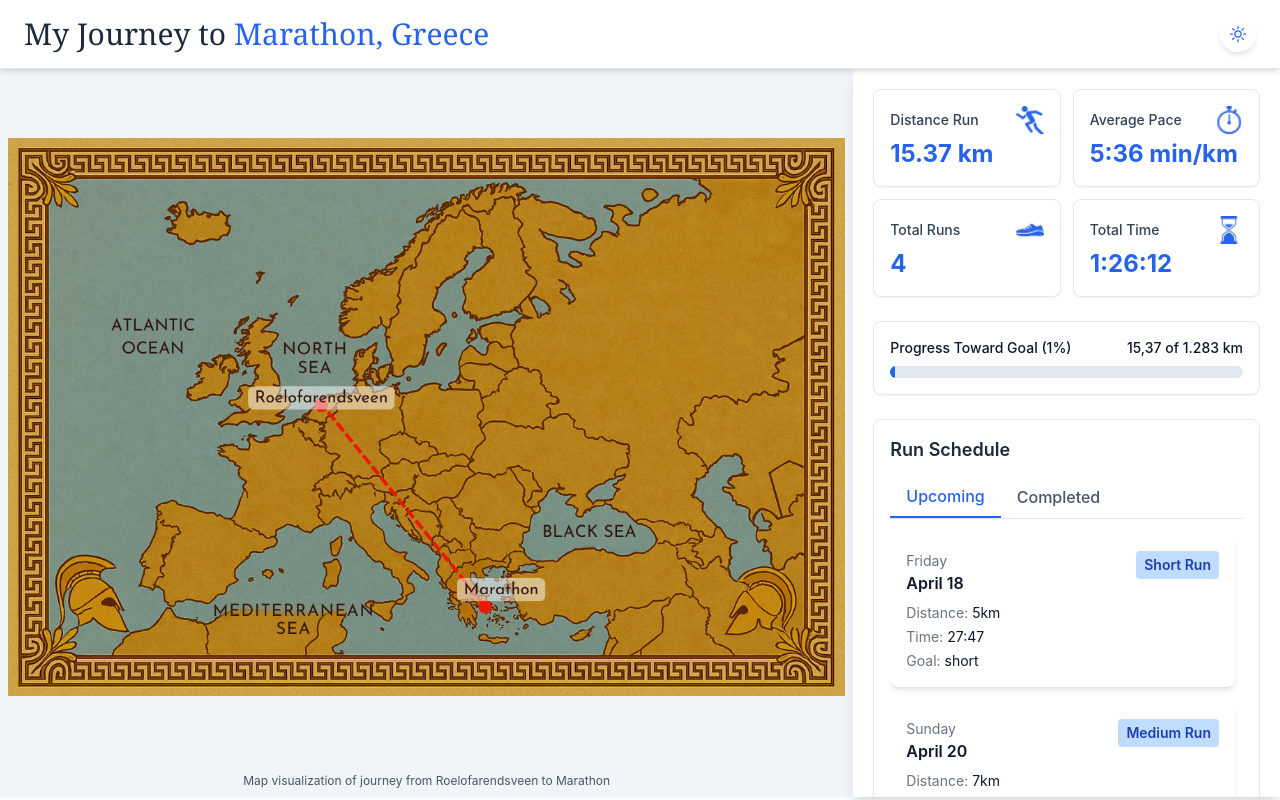
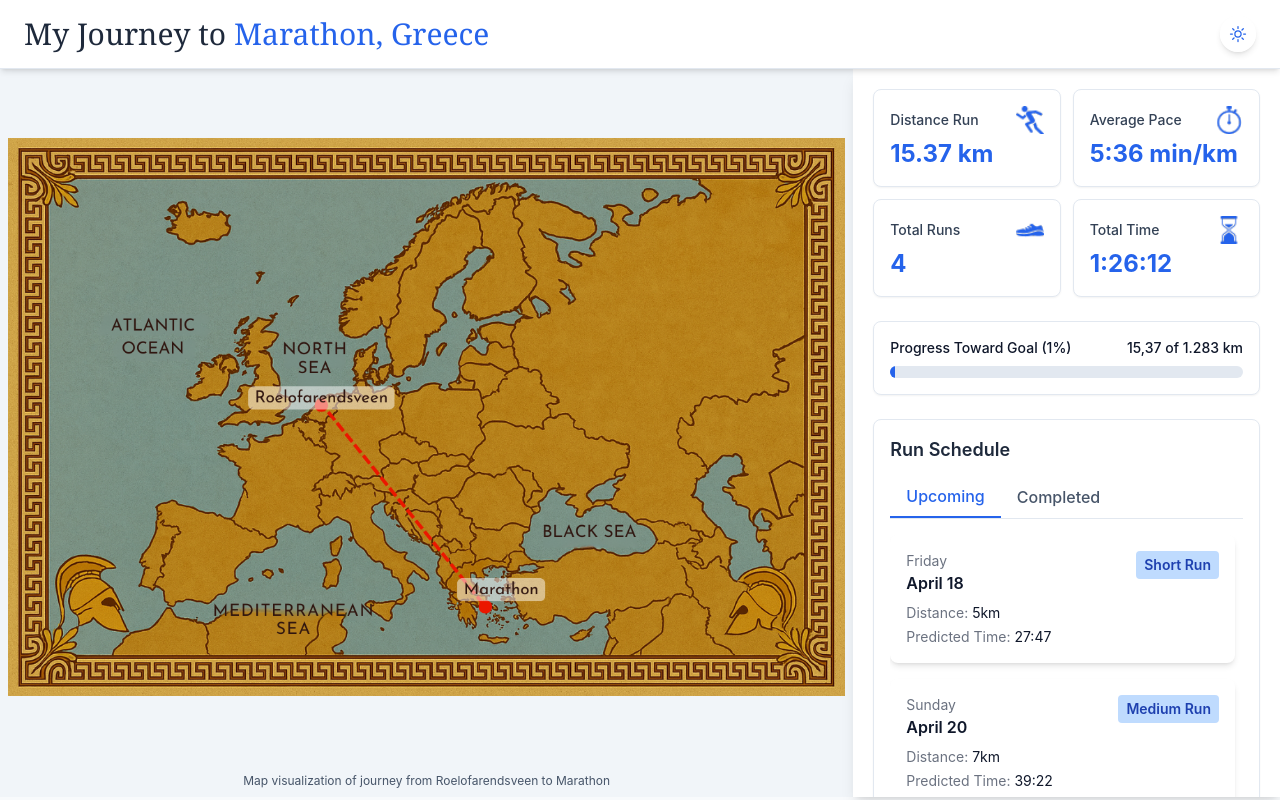
Before and after one commit to debarbanson/marathon-athens-tracker, a Next.js app: page /marathon/ in a window 1280 px wide. Built offline with nearby package versions, Linux system fonts and the light colour scheme.

Commit message:
Update UpcomingRuns UI with cleaner layout

```diff
--- a/src/components/UpcomingRuns.tsx
+++ b/src/components/UpcomingRuns.tsx
@@ -306,10 +306,7 @@ const UpcomingRuns: React.FC<RunsProps> = ({
                             <span className="text-gray-500 dark:text-gray-400">Distance:</span> <span className="dark:text-white">{run.distance}km</span>
                           </div>
                           <div className="text-sm">
-                            <span className="text-gray-500 dark:text-gray-400">Time:</span> <span className="dark:text-white">{run.predictedTime}</span>
-                          </div>
-                          <div className="text-sm">
-                            <span className="text-gray-500 dark:text-gray-400">Goal:</span> <span className="dark:text-white">{run.tag}</span>
+                            <span className="text-gray-500 dark:text-gray-400">Predicted Time:</span> <span className="dark:text-white">{run.predictedTime}</span>
                           </div>
                         </div>
                       </div>
```
